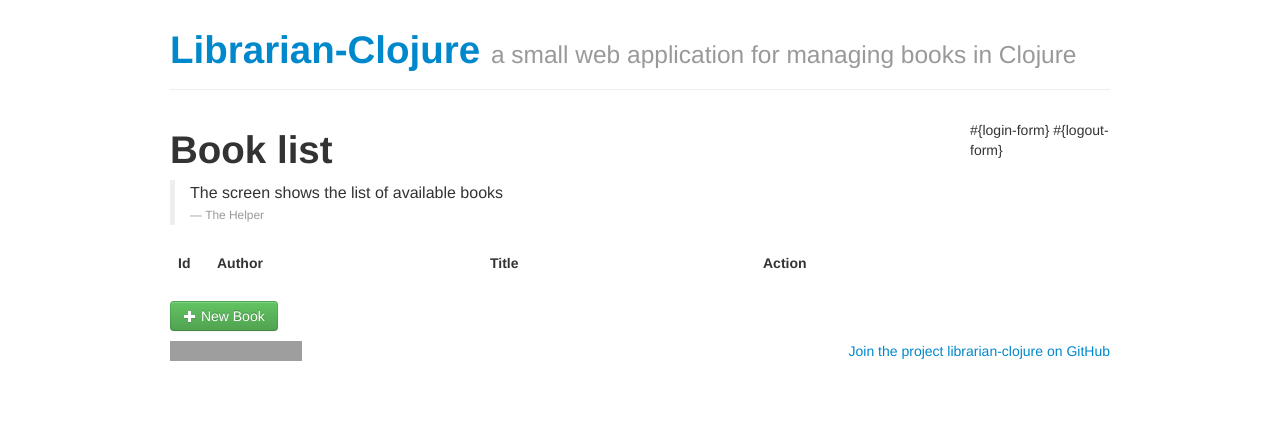
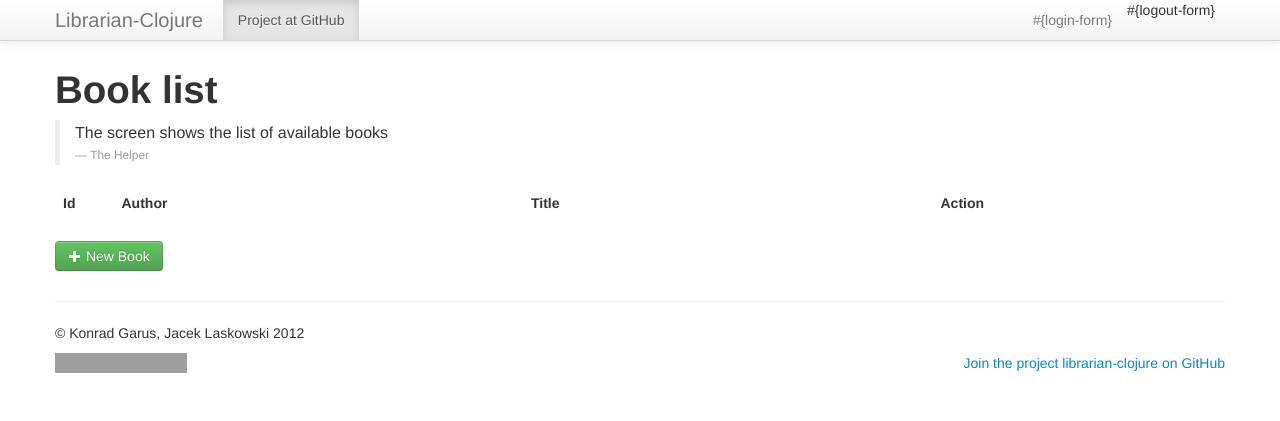
Before and after one commit to jaceklaskowski/librarian-clojure, a plain HTML site: page resources/public/admin.html in a window 1280 px wide. Drawn offline with nearby package versions, Linux system fonts and the light colour scheme; no server answers; grey boxes are pictures that could not be loaded; a web font is replaced by a local one.

Commit message:
Small code changes + Google Analytics + many layout changes

```diff
--- a/resources/public/admin.html
+++ b/resources/public/admin.html
@@ -1,26 +1,97 @@
 <!--
    - Heavily inspired by https://github.com/tvaughan/mametipsum
+   - http://twitter.github.com/bootstrap/examples/hero.html contributed a lot recently
    -->
 <!DOCTYPE html>
+
 <html lang="en">
 <head>
 <meta charset="UTF-8">
-<title>Librarian</title>
+<title>Librarian (in Clojure)</title>
+<meta name="viewport" content="width=device-width, initial-scale=1.0">
+<meta name="description" content="Book manager for Warszawa Java User Group in Clojure">
+<meta name="author" content="Konrad Garus, Jacek Laskowski">
 <link rel="stylesheet" href="css/bootstrap.min.css">
+<link rel="stylesheet" href="css/bootstrap-responsive.min.css">
 <style type="text/css">
   body {
-	padding-top: 10px;
-}
-
-body,textarea,.topbar input {
-	font-family: "Droid Sans", "Helvetica Neue", Helvetica, Arial,
-		sans-serif;
+    padding-top: 60px;
+    padding-bottom: 40px;
   }
 </style>
+<!-- HTML5 shim, for IE6-8 support of HTML5 elements -->
+<!--[if lt IE 9]>
+  <script src="http://html5shim.googlecode.com/svn/trunk/html5.js"></script>
+<![endif]-->
 <link rel="stylesheet" href="http://fonts.googleapis.com/css?family=Droid+Sans:400,700">
-<script src="js/jquery-1.7.1.min.js"></script>
-<script src="ember-0.9.3.min.js"></script>
-<script src="js/bootstrap.min.js"></script>
+</head>
+
+<body>
+    <div class="navbar navbar navbar-fixed-top">
+      <div class="navbar-inner">
+        <div class="container">
+          <a class="btn btn-navbar" data-toggle="collapse" data-target=".nav-collapse">
+            <span class="icon-bar"></span>
+            <span class="icon-bar"></span>
+            <span class="icon-bar"></span>
+          </a>
+          <a class="brand" href="#">Librarian-Clojure</a>
+          <div class="nav-collapse collapse">
+            <ul class="nav">
+              <li class="active"><a href="https://github.com/jaceklaskowski/librarian-clojure">Project at GitHub</a></li>
+            </ul>
+            <div id="login-form-container" class="navbar-form pull-right active">
+            	<ul class="nav">
+            		<li><a class="active" href="#">#{login-form}</a></li>
+            		#{logout-form}
+            	</ul>
+            </div>
+          </div>
+        </div>
+      </div>
+    </div>
+
+	<div class="container">
+		<section id="main">
+			<div class="row">
+				<div class="span12">
+					<h1>Book list</h1>
+					<blockquote>
+						<p>The screen shows the list of available books</p>
+						<small>The Helper</small>
+					</blockquote>
+					<table class="table table-striped">
+						<thead>
+							<tr>
+								<th width="5%">Id</th>
+								<th width="35%">Author</th>
+								<th width="35%">Title</th>
+								<th>Action</th>
+							</tr>
+						</thead>
+						<tbody class="book-list">
+						</tbody>
+					</table>
+					<p>
+						<button class="btn btn-success" id="btn-add-book"><i class="icon-plus icon-white"></i> New Book</button>
+					</p>
+				</div>
+			</div>
+		</section>
+		<hr>
+		<footer>
+			<p>&copy; Konrad Garus, Jacek Laskowski 2012</p>
+			<!-- https://github.com/markdotto/github-buttons/#readme -->
+			<iframe src="http://bit.ly/ghbtns-fork-count" allowtransparency="true" frameborder="0" scrolling="0" width="132px" height="20px"></iframe>
+			<div class="pull-right">
+				<a href="https://github.com/jaceklaskowski/librarian-clojure">Join the project librarian-clojure on GitHub</a>
+			</div>
+		</footer>
+	</div>
+	<!-- Placed at the end of the document so the pages load faster -->
+	<script src="//code.jquery.com/jquery-latest.js"></script>
+	<script src="/ember-0.9.3.min.js"></script>
+	<script src="/js/bootstrap.min.js"></script>
 	<script>
 	function createButton(params) {
 		var button = $('<button>');
@@ -218,51 +289,18 @@ $(document).ready(function() {
 		$("#login-form .alert").hide();
 	});
 	</script>
-</head>
-<body>
-	<div class="container">
-		<div class="page-header">
-			<h1>
-				<a href="/">Librarian-Clojure</a> <small>a small web application for managing books in Clojure</small>
-			</h1>
-		</div>
-		<section id="main">
-			<div class="row">
-				<div class="span10">
-					<h1>Book list</h1>
-					<blockquote>
-						<p>The screen shows the list of available books</p>
-						<small>The Helper</small>
-					</blockquote>
-					<table class="table table-striped">
-						<thead>
-							<tr>
-								<th width="5%">Id</th>
-								<th width="35%">Author</th>
-								<th width="35%">Title</th>
-								<th>Action</th>
-							</tr>
-						</thead>
-						<tbody class="book-list">
-						</tbody>
-					</table>
-					<p>
-						<button class="btn btn-success" id="btn-add-book"><i class="icon-plus icon-white"></i> New Book</button>
-					</p>
-				</div>
-				<div class="span2">
-					#{login-form}
-					#{logout-form}
-				</div>
-			</div>
-		</section>
-		<footer>
-			<!-- https://github.com/markdotto/github-buttons/#readme -->
-			<iframe src="http://bit.ly/ghbtns-fork-count" allowtransparency="true" frameborder="0" scrolling="0" width="132px" height="20px"></iframe>
-			<div class="pull-right">
-				<a href="https://github.com/jaceklaskowski/librarian-clojure">Join the project librarian-clojure on GitHub</a>
-			</div>
-		</footer>
-	</div>
+  <script type="text/javascript">
+
+    var _gaq = _gaq || [];
+    _gaq.push(['_setAccount', 'UA-37256636-1']);
+    _gaq.push(['_trackPageview']);
+
+    (function() {
+      var ga = document.createElement('script'); ga.type = 'text/javascript'; ga.async = true;
+      ga.src = ('https:' == document.location.protocol ? 'https://ssl' : 'http://www') + '.google-analytics.com/ga.js';
+      var s = document.getElementsByTagName('script')[0]; s.parentNode.insertBefore(ga, s);
+    })();
+
+  </script>
 </body>
 </html>
```
Also changed, not shown: resources/public/index.html (+30 -20 lines), resources/public/logout-form.html (+3 -5 lines), 3 other files. Lines whose indentation alone changed are shown as unchanged.
